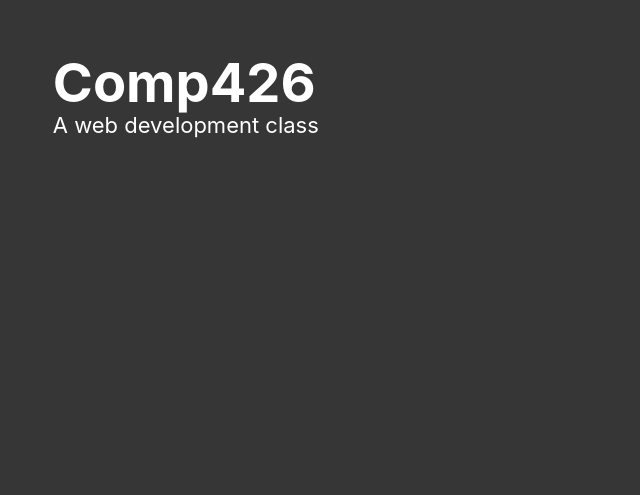
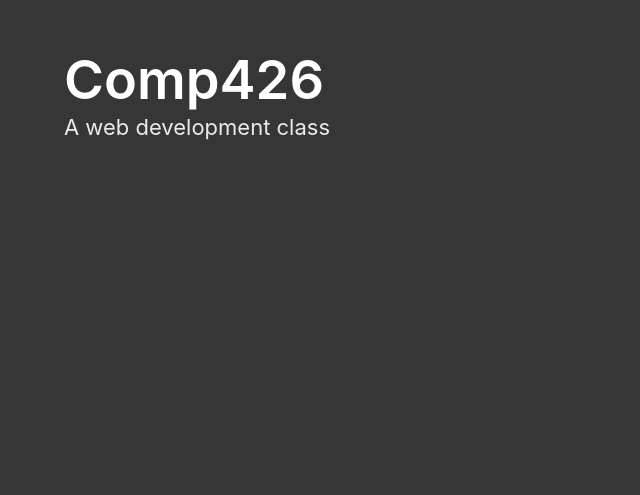
Before and after one commit to jdmar3-comp426/a02-nicool13, a website: page index.html in a window 1280 px wide. Shown: the part 305-800 px from the top of the page, without its empty margins (0-640 px from the left). Drawn offline with nearby package versions, Linux system fonts and the light colour scheme; a web font is replaced by a local one.

Commit message:
fixed I think

```diff
--- a/index.html
+++ b/index.html
@@ -11,11 +11,11 @@
 <body>
 <section class="hero is-dark is-fullheight">
     <div class="hero-body">
-        <div class="title">
-            <h1 class="has-text-weight-bold">
+        <div class="container">
+            <h1 class="title">
                 Comp426
             </h1>
-            <h2 class="tabs is-medium is-centered">
+            <h2 class="subtitle">
                 A web development class
             </h2>
         </div>
```
